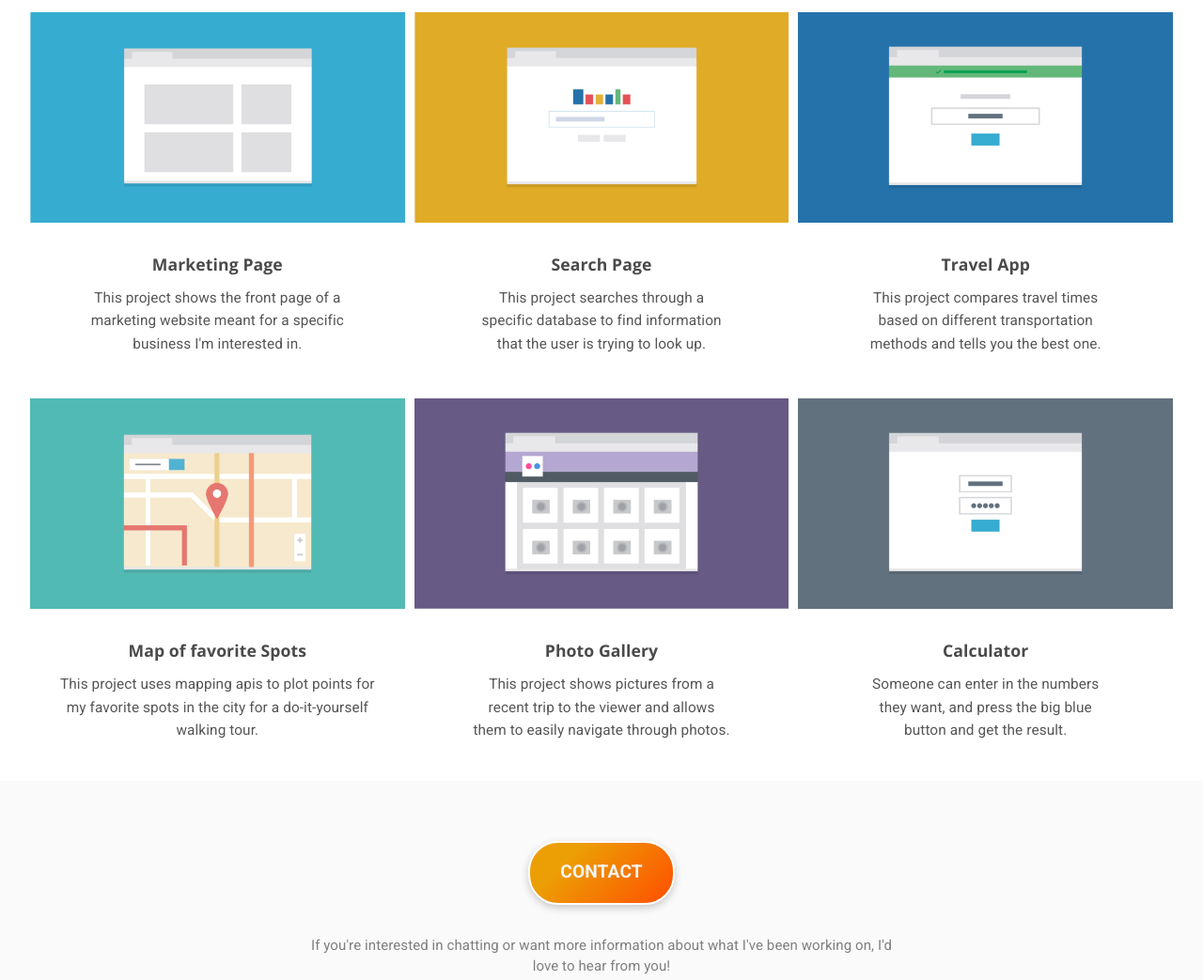
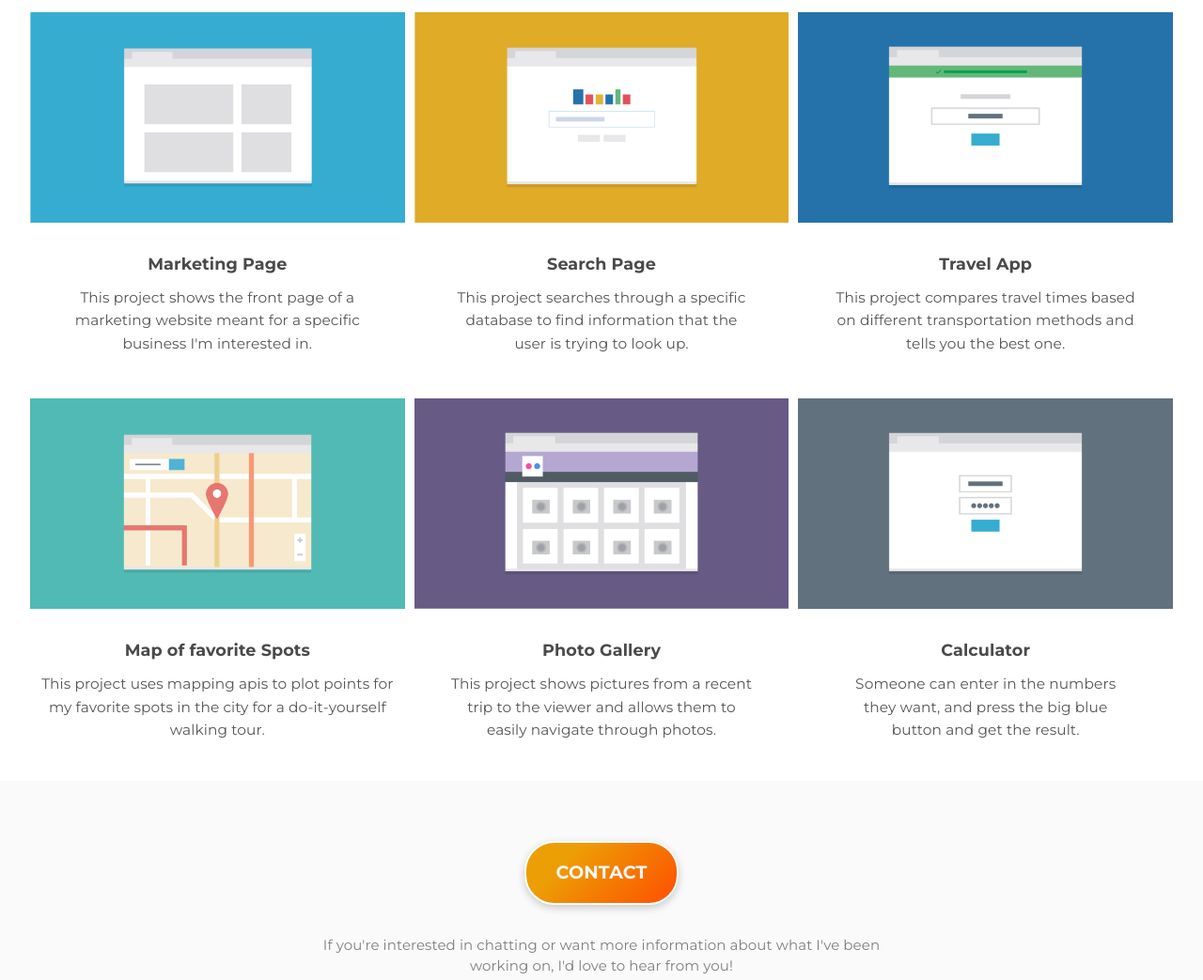
Before and after one commit to TechGiovanni/Mobile-First-Responsive-Layout, a plain HTML site: page index.html in a window 1280 px wide. Shown: the part 612-1655 px from the top of the page at 94% size. Drawn offline with nearby package versions, Linux system fonts and the light colour scheme.

```diff
--- a/css/style.css
+++ b/css/style.css
@@ -25,7 +25,7 @@ header-paragragh-text: #7f7f7f;
 }
 
 body {
-	font-family: "Roboto", sans-serif;
+	font-family: "Montserrat", sans-serif;
 	line-height: 1.6;
 	height: 100vh;
 	font-size: 10px;
@@ -179,7 +179,8 @@ h1 {
 .portfolio-img-header {
 	font-size: 1.1rem;
 	color: var(--main-title);
-	font-family: 'Open Sans', sans-serif;
+	font-family: "Montserrat", sans-serif;
+	font-weight: 700;
 }
 
 .portfolio-img-par {
@@ -221,6 +222,10 @@ h1 {
 	padding-left: 1rem;
 	padding-right: 1rem;
 	line-height: 1.5;
+}
+
+.footer-section a {
+	text-decoration: none;
 }
 
 .footer-title {
--- a/index.html
+++ b/index.html
@@ -10,7 +10,7 @@
   <link rel="preconnect" href="https://fonts.googleapis.com">
   <link rel="preconnect" href="https://fonts.gstatic.com" crossorigin>
   <link
-    href="https://fonts.googleapis.com/css2?family=Roboto:ital,wght@0,100;0,300;0,400;0,500;0,700;0,900;1,100;1,300;1,400;1,500;1,700;1,900&display=swap"
+    href="https://fonts.googleapis.com/css2?family=Montserrat:ital,wght@0,100;0,200;0,300;0,400;0,500;0,600;0,700;0,800;0,900;1,100;1,200;1,300;1,400;1,500;1,600;1,700;1,800;1,900&display=swap"
     rel="stylesheet">
 
   <link rel="preconnect" href="https://fonts.googleapis.com">
@@ -146,7 +146,9 @@
   <footer class="footer">
 
     <div class="footer-section">
-      <h1 class="footer-title" id="contact">Contact</h1>
+      <a href="#contact">
+        <h1 class="footer-title" id="contact">Contact</h1>
+      </a>
     </div>
     <div class="footer-text">
       <p>If you're interested in chatting or want more information about what I've been working on, I'd love to hear
```
